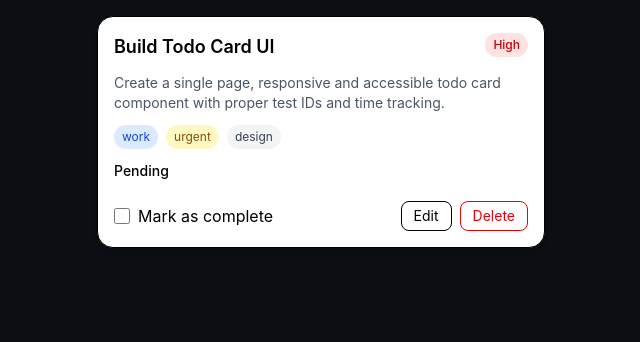
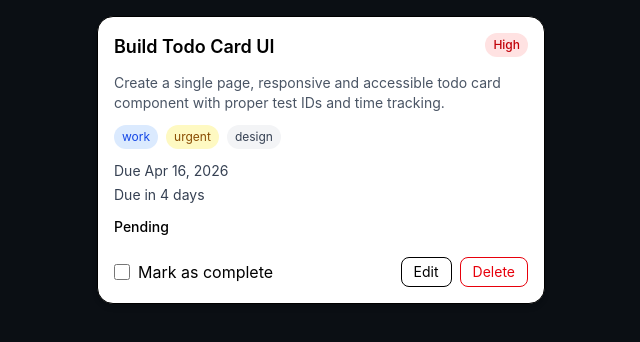
Before and after one commit to Technology-World/todoCard, a React (Vite) app: page / in a window 1280 px wide. Shown: the top 342 px of the page, without its empty margins (319-959 px from the left). Built offline with nearby package versions, Linux system fonts and the light colour scheme.

Commit message:
add due date display to TodoCard

```diff
--- a/src/TodoCard.tsx
+++ b/src/TodoCard.tsx
@@ -1,12 +1,48 @@
-import { useState } from "react";
+import { useEffect, useState } from "react";
 
 type Status = "Pending" | "In Progress" | "Done";
 // type Priority = "Low" | "Medium" | "High";
 const Priority = ["Low", "Medium", "High"];
 
+const DUE_DATE = new Date("2026-04-16T18:00:00Z");
+
+function getTimeRemainingText(dueDate: Date) {
+  const now = new Date();
+  const diff = dueDate.getTime() - now.getTime();
+
+  const absDiff = Math.abs(diff);
+
+  const minutes = Math.floor(absDiff / (1000 * 60));
+  const hours = Math.floor(absDiff / (1000 * 60 * 60));
+  const days = Math.floor(absDiff / (1000 * 60 * 60 * 24));
+
+  if (Math.abs(diff) < 60000) return "Due now!";
+
+  if (diff > 0) {
+    if (days > 0) return days === 1 ? "Due tomorrow" : `Due in ${days} days`;
+    if (hours > 0) return `Due in ${hours} hours`;
+    return `Due in ${minutes} minutes`;
+  } else {
+    if (days > 0) return `Overdue by ${days} days`;
+    if (hours > 0) return `Overdue by ${hours} hours`;
+    return `Overdue by ${minutes} minutes`;
+  }
+}
+
 export default function TodoCard() {
   const [completed, setCompleted] = useState(false);
   const [status, setStatus] = useState<Status>("Pending");
+  const [timeRemaining, setTimeRemaining] = useState(
+    getTimeRemainingText(DUE_DATE),
+  );
+
+  useEffect(() => {
+    const interval = setInterval(() => {
+      setTimeRemaining(getTimeRemainingText(DUE_DATE));
+    }, 60000);
+
+    return () => clearInterval(interval);
+  }, []);
 
   const handleToggle = () => {
     const newValue = !completed;
@@ -73,6 +109,25 @@ export default function TodoCard() {
         </span>
       </div>
 
+      {/* Dates */}
+      <div className="flex flex-col text-sm text-gray-700 gap-1">
+        <time
+          data-testid="test-todo-due-date"
+          dateTime={DUE_DATE.toISOString()}
+        >
+          Due{" "}
+          {DUE_DATE.toLocaleDateString(undefined, {
+            month: "short",
+            day: "numeric",
+            year: "numeric",
+          })}
+        </time>
+
+        <time data-testid="test-todo-time-remaining" aria-live="polite">
+          {timeRemaining}
+        </time>
+      </div>
+
       {/* Status */}
       <span
         data-testid="test-todo-status"
@@ -109,7 +164,7 @@ export default function TodoCard() {
           <button
             data-testid="test-todo-delete-button"
             onClick={() => alert("Delete clicked")}
-            className="text-sm px-3 py-1 rounded-lg border text-red-600 hover:bg-red-50 focus:outline focus:outline-2"
+            className="text-sm px-3 py-1 rounded-lg border text-red-600 hover:bg-red-50 focus:outline-2"
           >
             Delete
           </button>
```
